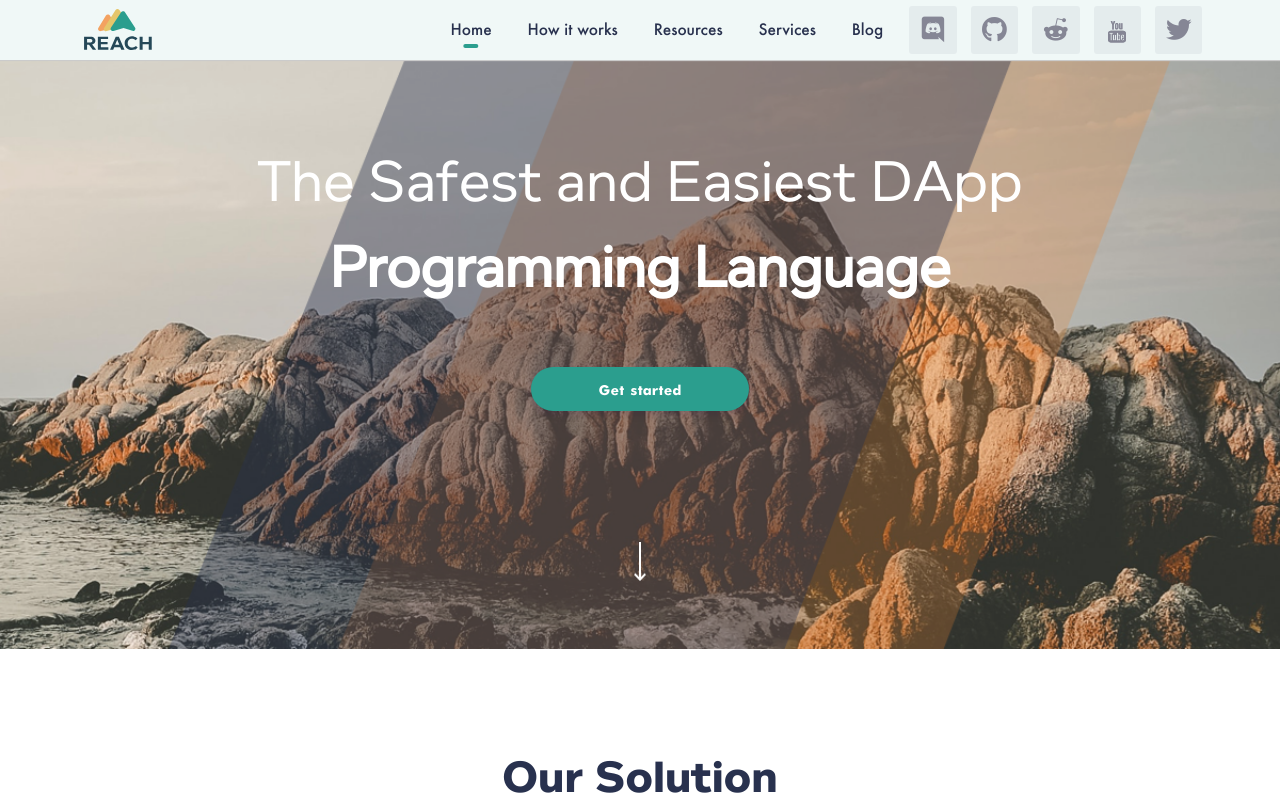
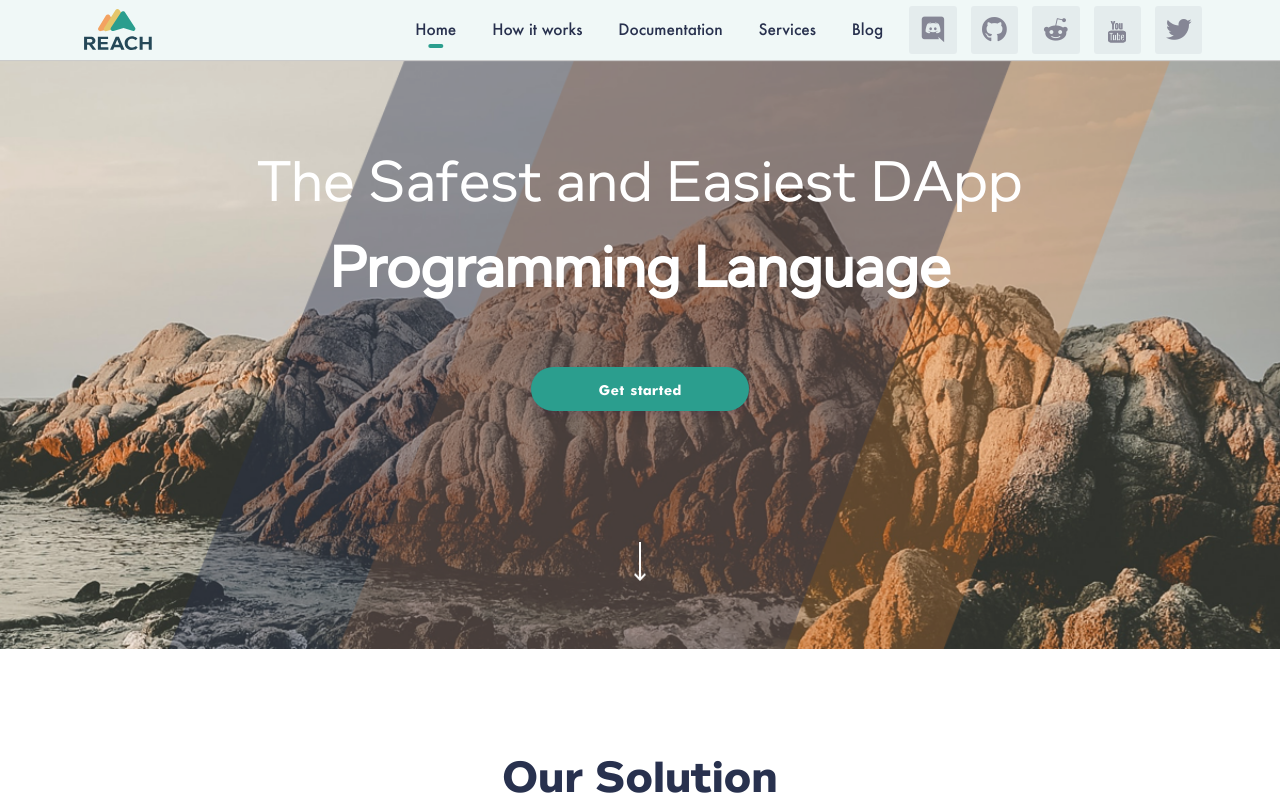
Before and after one commit to reach-sh/reach-sh-website, a plain HTML site: page index.html in a window 1280 px wide. Shown: the top 805 px of the page. Drawn offline with Linux system fonts and the light colour scheme; files whose address does not match are found by name.

Commit message:
Put documentation in the header

```diff
--- a/index.html
+++ b/index.html
@@ -36,7 +36,7 @@
                     <ul class="menu-container">
                         <li class="active"><a href="/" class="navbar-item">Home</a></li>
                         <li><a href="/how_it_works.html" class="navbar-item">How it works</a></li>
-                        <li><a href="/resources.html" class="navbar-item">Resources</a></li>
+                        <li><a href="https://docs.reach.sh" class="navbar-item">Documentation</a></li>
                         <li class="dropdown-services">
                           <button class="open-dropdown-btn">
                             <i class="icon-show-dropdown"></i>
@@ -211,6 +211,7 @@
                 <ul class="footer-list">
                     <li><a href="/">Home</a></li>
                     <li><a href="/how_it_works.html">Learn More</a></li>
+                    <li><a href="https://docs.reach.sh">Documentation</a></li>
                     <li><a href="/resources.html">Resources</a></li>
                     <li><a href="/services.html">Services</a></li>
                     <li><a href="https://medium.com/reach-sh" rel="nofollow" target="_blank">Blog</a></li>
```
